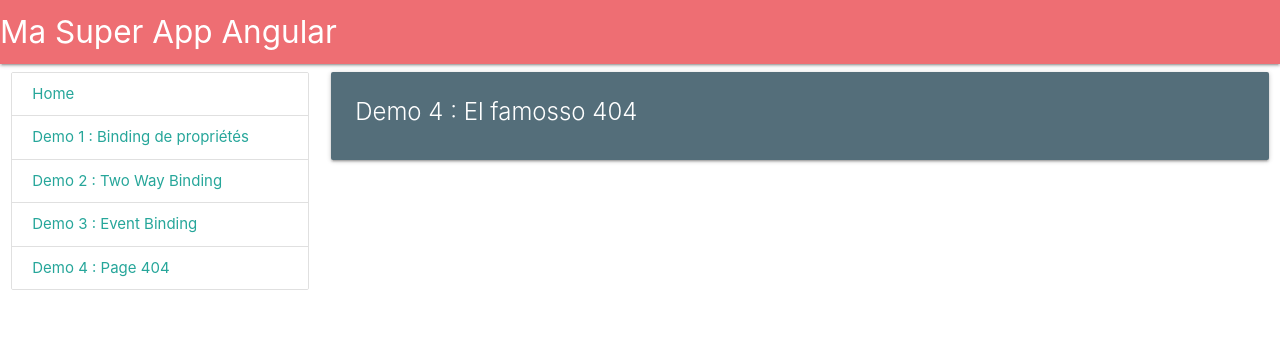
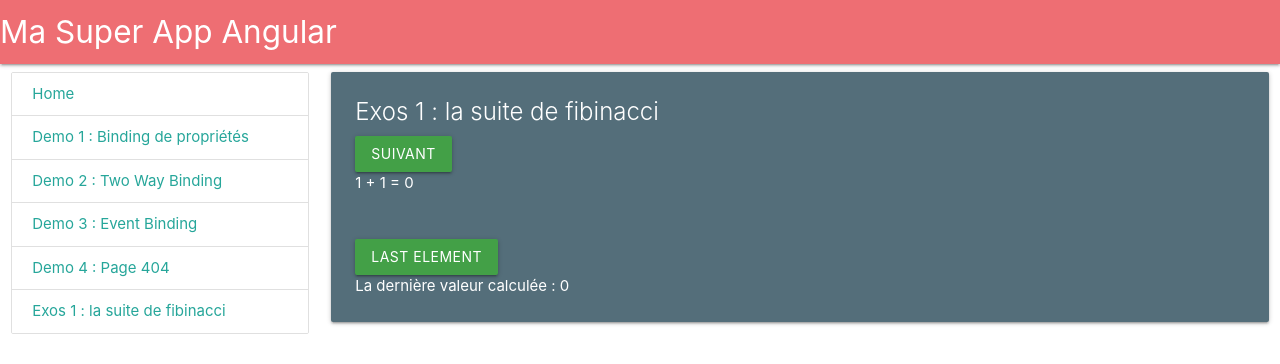
Before and after one commit to evengyl/demoBxl_angular, an Angular app: page /exos/exos1 in a window 1280 px wide. Before the commit this address had no page. Shown: the top 364 px of the page. Built offline with nearby package versions, Linux system fonts and the light colour scheme.

Commit message:
Resolution exos 1

```diff
--- a/src/app/app-routing.module.ts
+++ b/src/app/app-routing.module.ts
@@ -4,6 +4,7 @@ import { Demo1Component } from './components/demo/demo1/demo1.component';
 import { Demo2Component } from './components/demo/demo2/demo2.component';
 import { Demo3Component } from './components/demo/demo3/demo3.component';
 import { Demo4Component } from './components/demo/demo4/demo4.component';
+import { Exos1Component } from './components/exos/exos1/exos1.component';
 import { HomeComponent } from './components/home/home.component';
 
 const routes: Routes = [
@@ -15,6 +16,10 @@ const routes: Routes = [
     { path : 'demo4', component : Demo4Component },
   ] },
 
+  { path : "exos", children : [
+    { path : 'exos1', component : Exos1Component}
+  ]},
+
   { path : "**", component : Demo4Component}
   //{ path : "**", redirectTo : "demo/demo4"}
 ];
--- a/src/app/app.module.ts
+++ b/src/app/app.module.ts
@@ -12,6 +12,7 @@ import { Demo1Component } from './components/demo/demo1/demo1.component';
 import { Demo2Component } from './components/demo/demo2/demo2.component';
 import { Demo3Component } from './components/demo/demo3/demo3.component';
 import { Demo4Component } from './components/demo/demo4/demo4.component';
+import { Exos1Component } from './components/exos/exos1/exos1.component';
 
 @NgModule({
   declarations: [
@@ -22,7 +23,8 @@ import { Demo4Component } from './components/demo/demo4/demo4.component';
     Demo2Component,
     Demo3Component,
     Demo4Component,
-    HeaderComponent
+    HeaderComponent,
+    Exos1Component
   ],
   imports: [
     BrowserModule,
--- a/src/app/components/demo/demo4/demo4.component.ts
+++ b/src/app/components/demo/demo4/demo4.component.ts
@@ -6,7 +6,8 @@ import { Component, OnInit } from '@angular/core';
 })
 export class Demo4Component implements OnInit {
 
-  constructor() { }
+  constructor() {
+  }
 
   ngOnInit(): void {
   }
--- /dev/null
+++ b/src/app/components/exos/exos1/exos1.component.html
@@ -0,0 +1,14 @@
+<div class="row">
+    <div class="col s12">
+        <div class="card blue-grey darken-1">
+            <div class="card-content white-text">
+                <span class="card-title">Exos 1 : la suite de fibinacci</span>
+                <button (click)="calcul()" class="btn waves-effect green darken-1">suivant</button>
+                <p>{{ var1}} + {{var2 }} = {{ tot }}</p>
+                <br><br>
+                <button (click)="viewSave()" class="btn waves-effect green darken-1">Last Element</button>
+                <p>La dernière valeur calculée : {{ lastElem }}</p>
+            </div>
+        </div>
+    </div>
+</div>
--- /dev/null
+++ b/src/app/components/exos/exos1/exos1.component.ts
@@ -0,0 +1,54 @@
+import { Component, OnInit } from '@angular/core';
+
+@Component({
+  selector: 'app-exos1',
+  templateUrl: './exos1.component.html'
+})
+export class Exos1Component implements OnInit {
+/*
+  1
+  1
+  1 + 1 = 2
+  1 + 2 = 3
+  2 + 3 = 5
+  3 + 5 = 8
+  5 + 8 = 13
+  8 + 13 = 21
+
+  var1
+  var1 + var2 = tot
+*/
+
+  public var1 : number
+  public var2 : number
+  public tot : number
+  public save : number[] = []
+  public lastElem : number
+
+  constructor() {
+    this.var1 = 1
+    this.var2 = 1
+    this.tot = 0
+  }
+
+  ngOnInit(): void {
+    this.lastElem = this.tot
+  }
+
+
+  calcul()
+  {
+    this.tot = this.var1 + this.var2
+    this.var2 = this.var1
+    this.var1 = this.tot
+
+    this.save.push(this.tot)
+  }
+
+
+  viewSave()
+  {
+    this.lastElem = this.save[this.save.length-1]
+  }
+
+}
--- a/src/app/components/navbar/navbar.component.html
+++ b/src/app/components/navbar/navbar.component.html
@@ -4,4 +4,5 @@
   <a routerLink="demo/demo2" class="collection-item">Demo 2 : Two Way Binding</a>
   <a routerLink="demo/demo3" class="collection-item">Demo 3 : Event Binding</a>
   <a routerLink="demo/demo4" class="collection-item">Demo 4 : Page 404</a>
+  <a routerLink="exos/exos1" class="collection-item">Exos 1 : la suite de fibinacci</a>
 </div>
```
